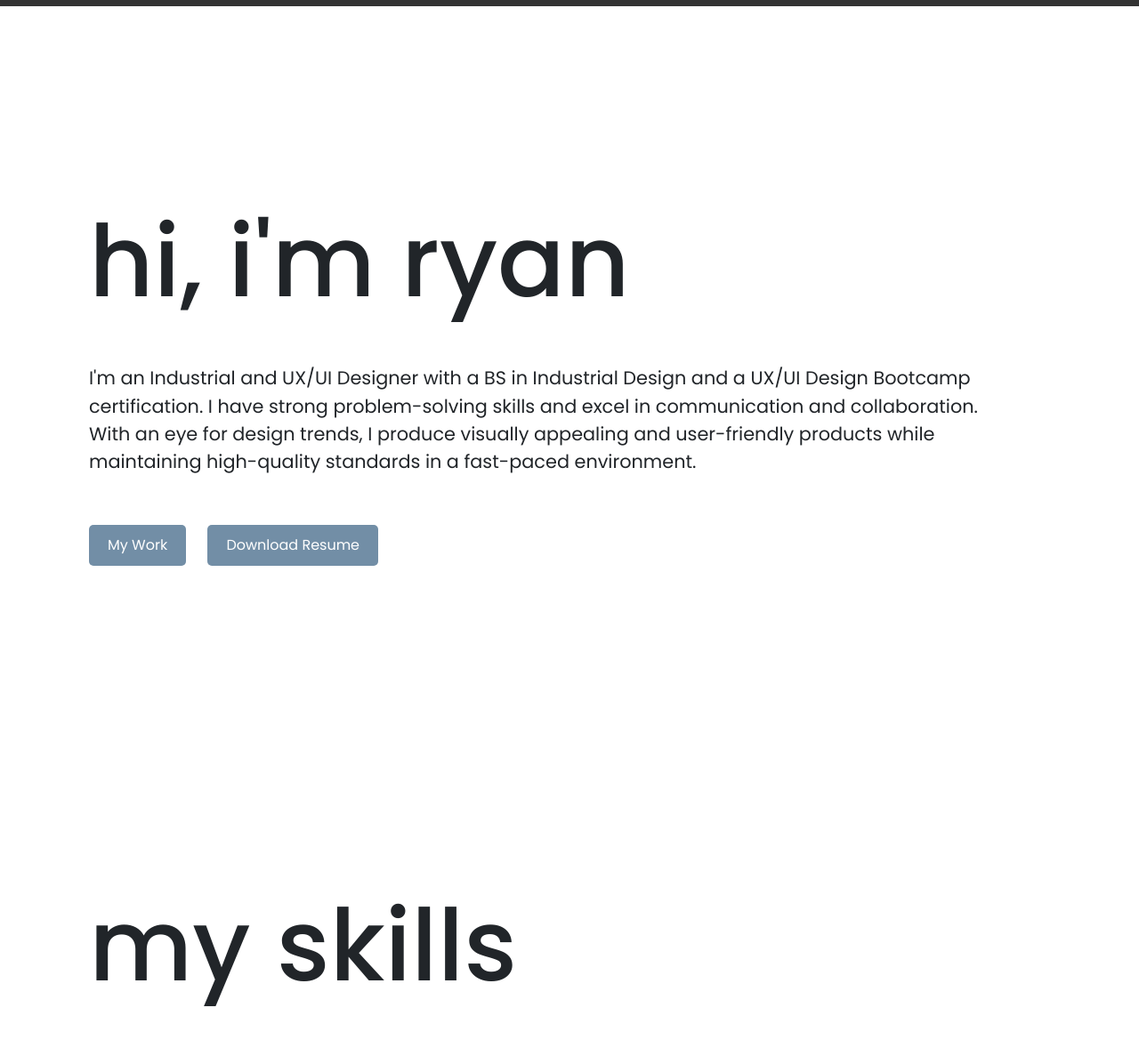
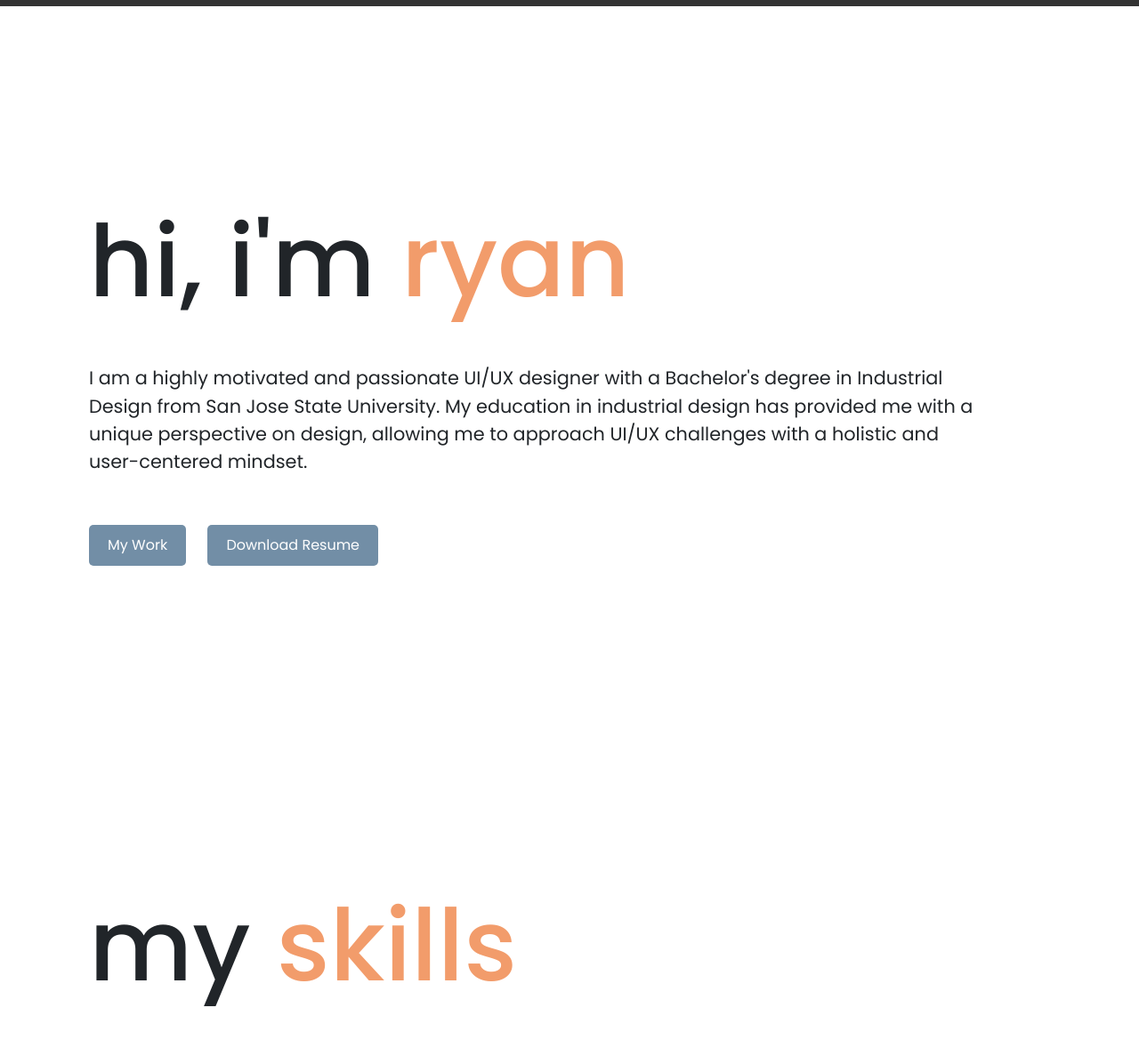
Before and after one commit to ryanyokono/portfolio, a plain HTML site: page index.html in a window 1280 px wide. Shown: the part 113-1300 px from the top of the page at 89% size. Drawn offline with Linux system fonts and the light colour scheme.

Commit message:
changed header title color

```diff
--- a/index.html
+++ b/index.html
@@ -4,7 +4,7 @@
 
     <link rel="stylesheet" href="css/bootstrap.min.css">
     <meta name="viewport" content="width=device-width, initial-scale=1">
-    <title>Ryan's Portfolio</title>
+    <title>Ryan's UX Portfolio</title>
     <link rel="stylesheet" href="yokonoportfoliostyles.css">
     <link rel="stylesheet" href="https://fonts.googleapis.com/css2?family=Poppins:wght@400;500;700&display=swap">
   </head>
@@ -24,8 +24,15 @@
       <div class="spacer"></div>
       <div class="spacer"></div>
       <section class="headline padding-section">
-        <h1>hi, i'm ryan</h1>
-        <p>I'm an Industrial and UX/UI Designer with a BS in Industrial Design and a UX/UI Design Bootcamp certification. I have strong problem-solving skills and excel in communication and collaboration. With an eye for design trends, I produce visually appealing and user-friendly products while maintaining high-quality standards in a fast-paced environment.</p>
+        <style>
+          .name {
+            color: #F29C6B;
+          }
+          </style>
+
+          <h1>hi, i'm <span class="name">ryan</span></h1>
+          <p>I am a highly motivated and passionate UI/UX designer with a Bachelor's degree in Industrial Design from San Jose State University. My education in industrial design has provided me with a unique perspective on design, allowing me to approach UI/UX challenges with a holistic and user-centered mindset.</p>
+
         <div class="buttons">
           <a href="#my-work" class="btn">My Work</a>
           <a href="https://drive.google.com/file/d/1-9h2uCx-jcYfo1eAGBg26PpthyfWPCgw/view?usp=sharing" class="btn" download target="_blank">Download Resume</a>
@@ -35,7 +42,7 @@
       <div class="spacer"></div>
       <div class="spacer"></div>
       <section class="headline padding-section">
-        <h1>my skills</h1>
+        <h1>my <span class="name">skills</span></h1>
       </section>
       <section class="myskills padding-section">
         <div class="container">
@@ -144,7 +151,7 @@
 
       <section id="my-work">
         <div class="spacer"></div>
-        <h1 class="left">Selected Works</h1>
+        <h1 class="left">selected <span class="name">works</span></h1>
         <div class="spacer"></div>
         <div class="project">
           <div class="carousel" data-ride="carousel">
@@ -199,7 +206,7 @@
         <h2>Let's Talk</h2>
         <ul>
           <li>ryan.yokono@gmail.com</li>
-          <li>Phone: 123-456-7890</li>
+          <li>Phone: 520 221 0728</li>
           <li>
             <a href="https://www.linkedin.com/in/ryanyokono/" class="btn" download target="_blank">LinkedIn</a>
             <a href="https://www.behance.net/ryanyokono" class="btn" download target="_blank">Behance</a>
```
